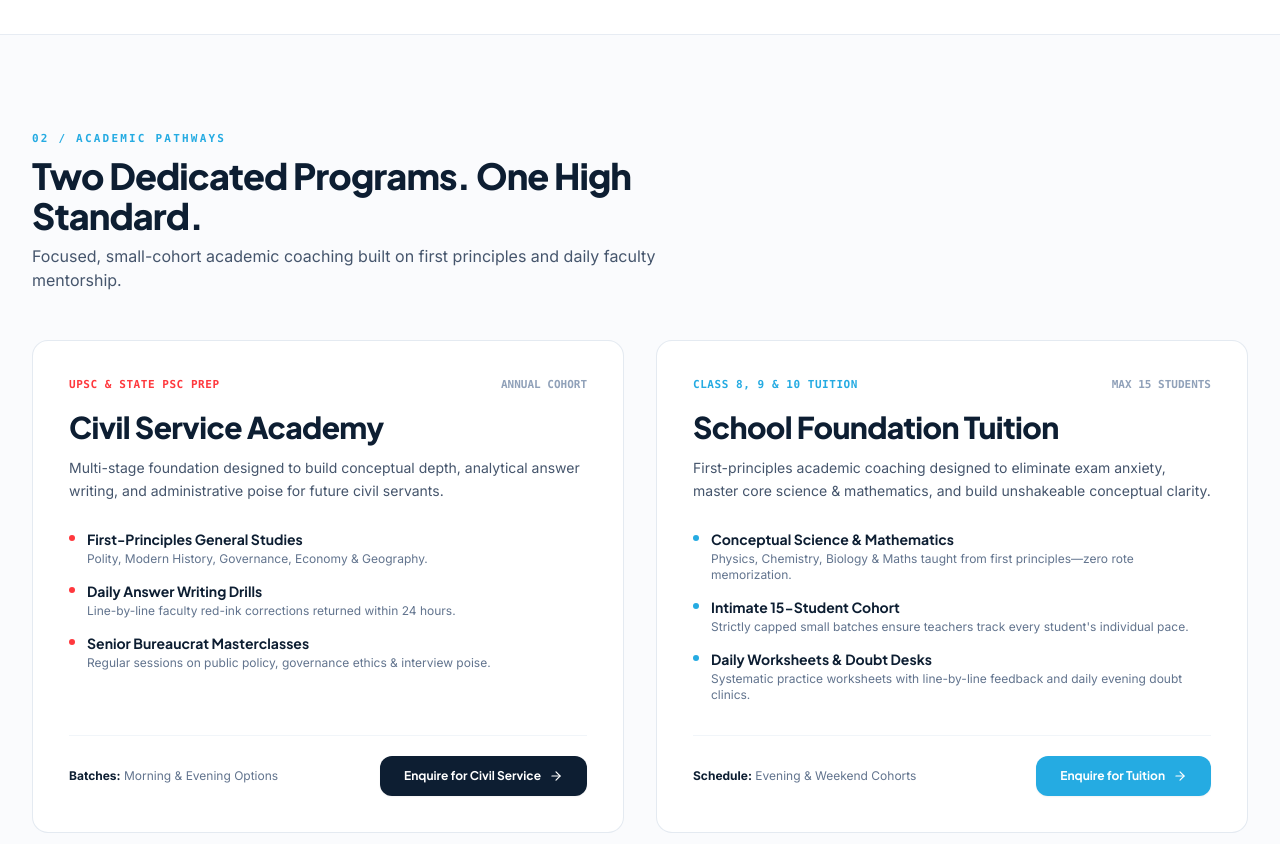
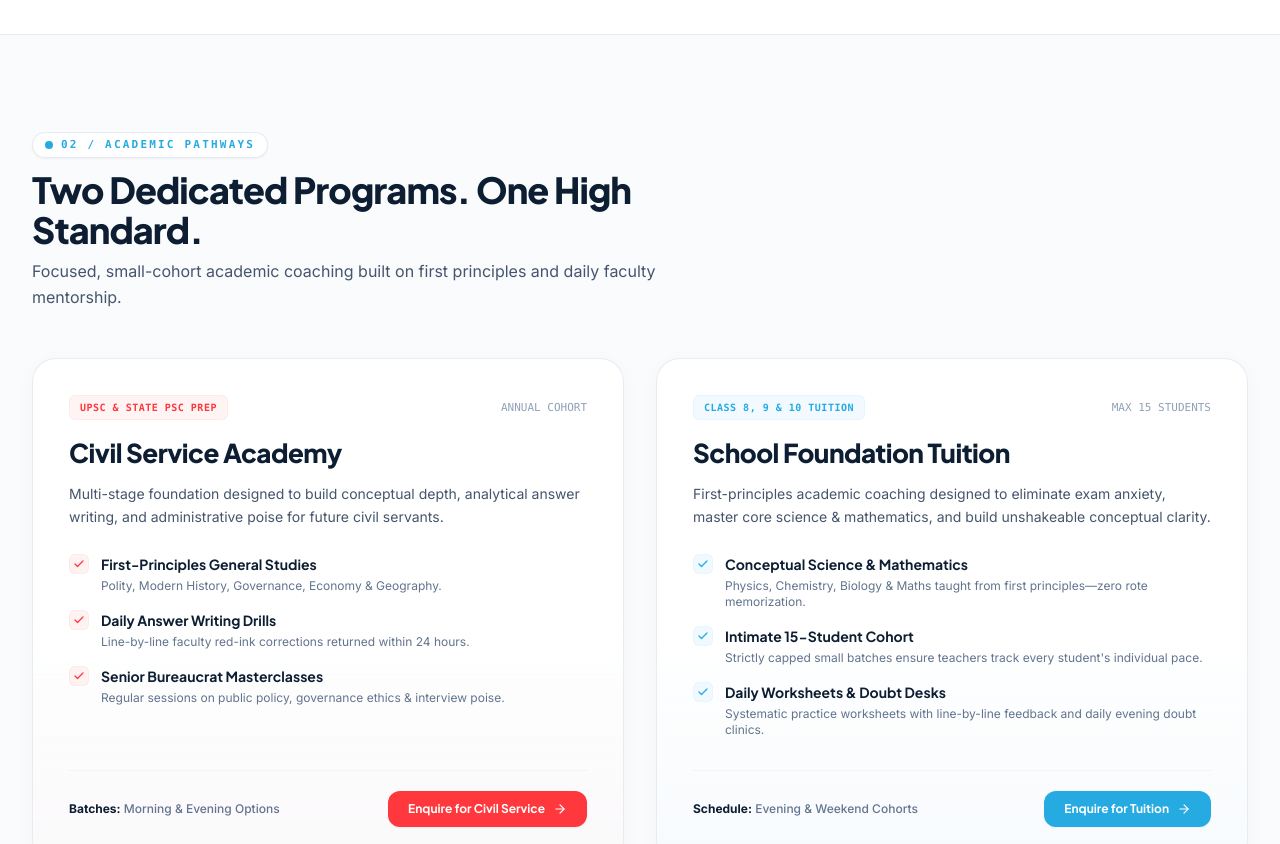
Before and after one commit to abhinav-dev-01/student-enquiry-system, a React (Vite) app: page / in a window 1280 px wide. Shown: the part 1500-2344 px from the top of the page. Built offline with nearby package versions, Linux system fonts and the light colour scheme; no server answers.

Commit message:
Redesign Academic Pathways program cards with modern minimalist theme and subtle hover effects

```diff
--- a/src/pages/HomePage.jsx
+++ b/src/pages/HomePage.jsx
@@ -137,82 +137,100 @@ export default function HomePage() {
         {/* ------------------------------------------------------------------------- */}
         {/* SECTION 2: THE TWO ACADEMIC PATHWAYS (Minimal, Premium & Logo Color Hover) */}
         {/* ------------------------------------------------------------------------- */}
-        <section id="programs" className="py-16 md:py-24 bg-[#FAFBFD] border-b border-slate-200/80 scroll-mt-24">
-          <div className="max-w-7xl mx-auto px-4 sm:px-6 lg:px-8">
+        {/* ------------------------------------------------------------------------- */}
+        {/* SECTION 2: ACADEMIC PATHWAYS (Modern & Minimal Program Cards) */}
+        {/* ------------------------------------------------------------------------- */}
+        <section id="programs" className="py-16 md:py-24 bg-[#FAFBFD] relative overflow-hidden border-b border-slate-200/80 scroll-mt-24">
+          <div className="max-w-7xl mx-auto px-4 sm:px-6 lg:px-8 relative z-10">
 
             {/* Section Header */}
             <div className="max-w-2xl text-left mb-12">
-              <span className="text-[11px] font-mono font-bold tracking-[0.2em] text-[#25ABE2] uppercase block mb-2">
-                02 / ACADEMIC PATHWAYS
-              </span>
+              <div className="inline-flex items-center gap-2 px-3 py-1 rounded-full bg-white border border-slate-200/80 shadow-xs mb-3">
+                <span className="w-2 h-2 rounded-full bg-[#25ABE2]" />
+                <span className="text-[11px] font-mono font-bold tracking-[0.2em] text-[#25ABE2] uppercase">
+                  02 / ACADEMIC PATHWAYS
+                </span>
+              </div>
               <h2 className="text-3xl sm:text-4xl font-heading font-extrabold text-[#0D1E32] tracking-tight">
                 Two Dedicated Programs. One High Standard.
               </h2>
-              <p className="text-slate-600 text-base mt-2">
+              <p className="text-slate-600 text-base mt-2 font-normal leading-relaxed">
                 Focused, small-cohort academic coaching built on first principles and daily faculty mentorship.
               </p>
             </div>
 
-            {/* Asymmetrical 2-Column Program Cards with Logo-Color Hover Effects */}
-            <div className="grid grid-cols-1 lg:grid-cols-2 gap-8 items-stretch">
+            {/* 2-Column Program Cards with Modern Minimalist Theme & Light Hover Effects */}
+            <div className="grid grid-cols-1 lg:grid-cols-2 gap-7 lg:gap-8 items-stretch">
 
-              {/* Card 1: Civil Service Academy (Red Logo Accent Hover) */}
-              <div className="group bg-white rounded-2xl border border-slate-200/90 p-7 sm:p-9 flex flex-col justify-between transition-all duration-300 hover:-translate-y-1 hover:border-[#FF383D] hover:shadow-[0_16px_36px_rgba(255,56,61,0.12)] text-left">
-                <div>
+              {/* Card 1: Civil Service Academy */}
+              <div className="group relative bg-gradient-to-b from-white via-white to-red-50/20 rounded-3xl border border-slate-200/80 p-7 sm:p-9 flex flex-col justify-between transition-all duration-300 ease-out hover:-translate-y-1 hover:border-red-200/90 shadow-[0_4px_20px_rgba(13,30,50,0.03)] hover:shadow-[0_16px_36px_-8px_rgba(255,56,61,0.12)] text-left overflow-hidden">
+                {/* Minimal Top Hairline */}
+                <div className="absolute top-0 left-0 right-0 h-[3px] bg-gradient-to-r from-[#FF383D] via-red-400 to-[#FF383D] opacity-0 group-hover:opacity-100 transition-opacity duration-300" />
+                {/* Light Corner Ambient Tint */}
+                <div className="absolute -top-12 -right-12 w-32 h-32 bg-red-100/40 rounded-full blur-2xl opacity-0 group-hover:opacity-100 transition-opacity duration-500 pointer-events-none" />
+
+                <div className="relative z-10">
+                  {/* Top Badge Row */}
                   <div className="flex items-center justify-between gap-2 mb-4">
-                    <span className="text-[11px] font-mono font-bold uppercase tracking-wider text-[#FF383D] group-hover:tracking-widest transition-all">
+                    <span className="inline-flex items-center px-2.5 py-1 rounded-md text-[10px] font-mono font-bold uppercase tracking-wider text-[#FF383D] bg-red-50/80 border border-red-100/60">
                       UPSC & STATE PSC PREP
                     </span>
-                    <span className="text-[11px] font-mono font-bold text-slate-400">
+                    <span className="text-[11px] font-mono font-medium text-slate-400">
                       ANNUAL COHORT
                     </span>
                   </div>
 
-                  <h3 className="text-2xl sm:text-3xl font-heading font-extrabold text-[#0D1E32] mb-3 group-hover:text-[#FF383D] transition-colors">
+                  <h3 className="text-2xl sm:text-[26px] font-heading font-extrabold text-[#0D1E32] mb-3 group-hover:text-[#FF383D] transition-colors">
                     Civil Service Academy
                   </h3>
 
-                  <p className="text-sm text-slate-600 leading-relaxed mb-6">
+                  <p className="text-sm text-slate-600 leading-relaxed mb-6 font-sans">
                     Multi-stage foundation designed to build conceptual depth, analytical answer writing, and administrative poise for future civil servants.
                   </p>
 
-                  {/* Clean Minimal Curriculum Points */}
-                  <div className="space-y-3 mb-8">
+                  {/* Minimal Curriculum Points */}
+                  <div className="space-y-3.5 mb-8">
                     <div className="flex items-start gap-3">
-                      <span className="w-1.5 h-1.5 rounded-full bg-[#FF383D] mt-2 shrink-0" />
+                      <div className="w-5 h-5 rounded-md bg-red-50 text-[#FF383D] flex items-center justify-center shrink-0 mt-0.5 border border-red-100/50">
+                        <Check className="w-3 h-3 stroke-[2.5]" />
+                      </div>
                       <div>
                         <span className="text-sm font-heading font-bold text-[#0D1E32]">First-Principles General Studies</span>
-                        <p className="text-xs text-slate-500">Polity, Modern History, Governance, Economy & Geography.</p>
+                        <p className="text-xs text-slate-500 mt-0.5">Polity, Modern History, Governance, Economy & Geography.</p>
                       </div>
                     </div>
 
                     <div className="flex items-start gap-3">
-                      <span className="w-1.5 h-1.5 rounded-full bg-[#FF383D] mt-2 shrink-0" />
+                      <div className="w-5 h-5 rounded-md bg-red-50 text-[#FF383D] flex items-center justify-center shrink-0 mt-0.5 border border-red-100/50">
+                        <Check className="w-3 h-3 stroke-[2.5]" />
+                      </div>
                       <div>
                         <span className="text-sm font-heading font-bold text-[#0D1E32]">Daily Answer Writing Drills</span>
-                        <p className="text-xs text-slate-500">Line-by-line faculty red-ink corrections returned within 24 hours.</p>
+                        <p className="text-xs text-slate-500 mt-0.5">Line-by-line faculty red-ink corrections returned within 24 hours.</p>
                       </div>
                     </div>
 
                     <div className="flex items-start gap-3">
-                      <span className="w-1.5 h-1.5 rounded-full bg-[#FF383D] mt-2 shrink-0" />
+                      <div className="w-5 h-5 rounded-md bg-red-50 text-[#FF383D] flex items-center justify-center shrink-0 mt-0.5 border border-red-100/50">
+                        <Check className="w-3 h-3 stroke-[2.5]" />
+                      </div>
                       <div>
                         <span className="text-sm font-heading font-bold text-[#0D1E32]">Senior Bureaucrat Masterclasses</span>
-                        <p className="text-xs text-slate-500">Regular sessions on public policy, governance ethics & interview poise.</p>
+                        <p className="text-xs text-slate-500 mt-0.5">Regular sessions on public policy, governance ethics & interview poise.</p>
                       </div>
                     </div>
                   </div>
                 </div>
 
                 {/* Card Footer */}
-                <div className="pt-5 border-t border-slate-100 flex flex-col sm:flex-row items-center justify-between gap-4">
-                  <div className="text-xs text-slate-500">
+                <div className="relative z-10 pt-5 border-t border-slate-100 flex flex-col sm:flex-row items-center justify-between gap-4">
+                  <div className="text-xs text-slate-500 font-medium">
                     <span className="font-bold text-[#0D1E32]">Batches:</span> Morning & Evening Options
                   </div>
 
                   <Link
                     to="/enquiry?program=Civil%20Service"
-                    className="w-full sm:w-auto inline-flex items-center justify-center gap-2 bg-[#0D1E32] group-hover:bg-[#FF383D] text-white px-6 py-3 rounded-xl font-heading font-bold text-xs transition-colors shadow-xs"
+                    className="w-full sm:w-auto inline-flex items-center justify-center gap-2 bg-[#FF383D] hover:bg-[#E0262B] text-white px-5 py-2.5 rounded-xl font-heading font-bold text-xs transition-all shadow-xs hover:shadow-[0_4px_12px_rgba(255,56,61,0.25)]"
                   >
                     <span>Enquire for Civil Service</span>
                     <ArrowRight className="w-3.5 h-3.5 group-hover:translate-x-0.5 transition-transform" />
@@ -220,63 +238,75 @@ export default function HomePage() {
                 </div>
               </div>
 
-              {/* Card 2: School Foundation Tuition (Blue Logo Accent Hover) */}
-              <div className="group bg-white rounded-2xl border border-slate-200/90 p-7 sm:p-9 flex flex-col justify-between transition-all duration-300 hover:-translate-y-1 hover:border-[#25ABE2] hover:shadow-[0_16px_36px_rgba(37,171,226,0.14)] text-left">
-                <div>
+              {/* Card 2: School Foundation Tuition */}
+              <div className="group relative bg-gradient-to-b from-white via-white to-sky-50/20 rounded-3xl border border-slate-200/80 p-7 sm:p-9 flex flex-col justify-between transition-all duration-300 ease-out hover:-translate-y-1 hover:border-sky-200/90 shadow-[0_4px_20px_rgba(13,30,50,0.03)] hover:shadow-[0_16px_36px_-8px_rgba(37,171,226,0.12)] text-left overflow-hidden">
+                {/* Minimal Top Hairline */}
+                <div className="absolute top-0 left-0 right-0 h-[3px] bg-gradient-to-r from-[#25ABE2] via-sky-400 to-[#25ABE2] opacity-0 group-hover:opacity-100 transition-opacity duration-300" />
+                {/* Light Corner Ambient Tint */}
+                <div className="absolute -top-12 -right-12 w-32 h-32 bg-sky-100/40 rounded-full blur-2xl opacity-0 group-hover:opacity-100 transition-opacity duration-500 pointer-events-none" />
+
+                <div className="relative z-10">
+                  {/* Top Badge Row */}
                   <div className="flex items-center justify-between gap-2 mb-4">
-                    <span className="text-[11px] font-mono font-bold uppercase tracking-wider text-[#25ABE2] group-hover:tracking-widest transition-all">
+                    <span className="inline-flex items-center px-2.5 py-1 rounded-md text-[10px] font-mono font-bold uppercase tracking-wider text-[#25ABE2] bg-sky-50/80 border border-sky-100/60">
                       CLASS 8, 9 & 10 TUITION
                     </span>
-                    <span className="text-[11px] font-mono font-bold text-slate-400">
+                    <span className="text-[11px] font-mono font-medium text-slate-400">
                       MAX 15 STUDENTS
                     </span>
                   </div>
 
-                  <h3 className="text-2xl sm:text-3xl font-heading font-extrabold text-[#0D1E32] mb-3 group-hover:text-[#25ABE2] transition-colors">
+                  <h3 className="text-2xl sm:text-[26px] font-heading font-extrabold text-[#0D1E32] mb-3 group-hover:text-[#25ABE2] transition-colors">
                     School Foundation Tuition
                   </h3>
 
-                  <p className="text-sm text-slate-600 leading-relaxed mb-6">
+                  <p className="text-sm text-slate-600 leading-relaxed mb-6 font-sans">
                     First-principles academic coaching designed to eliminate exam anxiety, master core science & mathematics, and build unshakeable conceptual clarity.
                   </p>
 
-                  {/* Clean Minimal Premium Feature Points */}
-                  <div className="space-y-3 mb-8">
+                  {/* Minimal Curriculum Points */}
+                  <div className="space-y-3.5 mb-8">
                     <div className="flex items-start gap-3">
-                      <span className="w-1.5 h-1.5 rounded-full bg-[#25ABE2] mt-2 shrink-0" />
+                      <div className="w-5 h-5 rounded-md bg-sky-50 text-[#25ABE2] flex items-center justify-center shrink-0 mt-0.5 border border-sky-100/50">
+                        <Check className="w-3 h-3 stroke-[2.5]" />
+                      </div>
                       <div>
                         <span className="text-sm font-heading font-bold text-[#0D1E32]">Conceptual Science & Mathematics</span>
-                        <p className="text-xs text-slate-500">Physics, Chemistry, Biology & Maths taught from first principles—zero rote memorization.</p>
+                        <p className="text-xs text-slate-500 mt-0.5">Physics, Chemistry, Biology & Maths taught from first principles—zero rote memorization.</p>
                       </div>
                     </div>
 
                     <div className="flex items-start gap-3">
-                      <span className="w-1.5 h-1.5 rounded-full bg-[#25ABE2] mt-2 shrink-0" />
+                      <div className="w-5 h-5 rounded-md bg-sky-50 text-[#25ABE2] flex items-center justify-center shrink-0 mt-0.5 border border-sky-100/50">
+                        <Check className="w-3 h-3 stroke-[2.5]" />
+                      </div>
                       <div>
                         <span className="text-sm font-heading font-bold text-[#0D1E32]">Intimate 15-Student Cohort</span>
-                        <p className="text-xs text-slate-500">Strictly capped small batches ensure teachers track every student's individual pace.</p>
+                        <p className="text-xs text-slate-500 mt-0.5">Strictly capped small batches ensure teachers track every student's individual pace.</p>
                       </div>
                     </div>
 
                     <div className="flex items-start gap-3">
-                      <span className="w-1.5 h-1.5 rounded-full bg-[#25ABE2] mt-2 shrink-0" />
+                      <div className="w-5 h-5 rounded-md bg-sky-50 text-[#25ABE2] flex items-center justify-center shrink-0 mt-0.5 border border-sky-100/50">
+                        <Check className="w-3 h-3 stroke-[2.5]" />
+                      </div>
                       <div>
                         <span className="text-sm font-heading font-bold text-[#0D1E32]">Daily Worksheets & Doubt Desks</span>
-                        <p className="text-xs text-slate-500">Systematic practice worksheets with line-by-line feedback and daily evening doubt clinics.</p>
+                        <p className="text-xs text-slate-500 mt-0.5">Systematic practice worksheets with line-by-line feedback and daily evening doubt clinics.</p>
                       </div>
                     </div>
                   </div>
                 </div>
 
                 {/* Card Footer */}
-                <div className="pt-5 border-t border-slate-100 flex flex-col sm:flex-row items-center justify-between gap-4">
-                  <div className="text-xs text-slate-500">
+                <div className="relative z-10 pt-5 border-t border-slate-100 flex flex-col sm:flex-row items-center justify-between gap-4">
+                  <div className="text-xs text-slate-500 font-medium">
                     <span className="font-bold text-[#0D1E32]">Schedule:</span> Evening & Weekend Cohorts
                   </div>
 
                   <Link
                     to="/enquiry?program=Tuition"
-                    className="w-full sm:w-auto inline-flex items-center justify-center gap-2 bg-[#25ABE2] hover:bg-[#1694C7] text-white px-6 py-3 rounded-xl font-heading font-bold text-xs transition-colors shadow-xs"
+                    className="w-full sm:w-auto inline-flex items-center justify-center gap-2 bg-[#25ABE2] hover:bg-[#1694C7] text-white px-5 py-2.5 rounded-xl font-heading font-bold text-xs transition-all shadow-xs hover:shadow-[0_4px_12px_rgba(37,171,226,0.25)]"
                   >
                     <span>Enquire for Tuition</span>
                     <ArrowRight className="w-3.5 h-3.5 group-hover:translate-x-0.5 transition-transform" />
```
